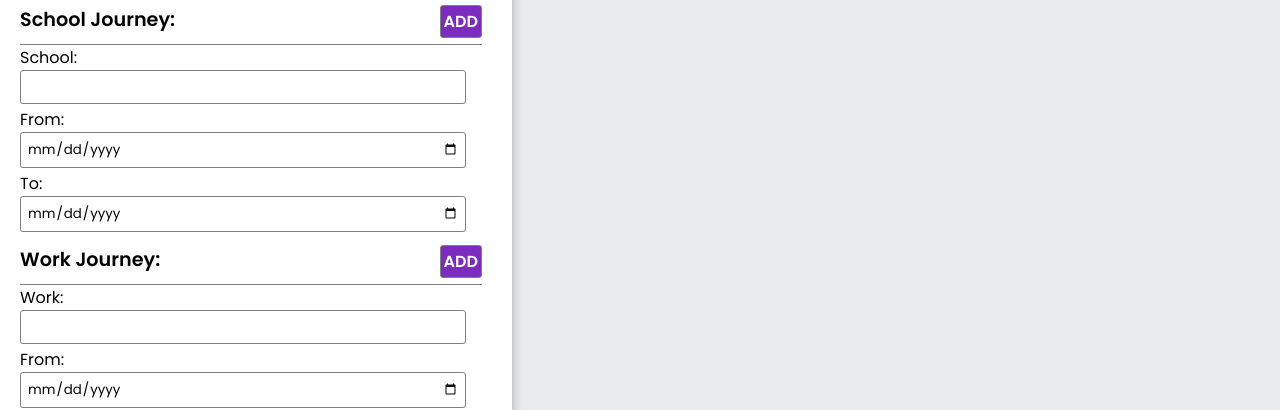
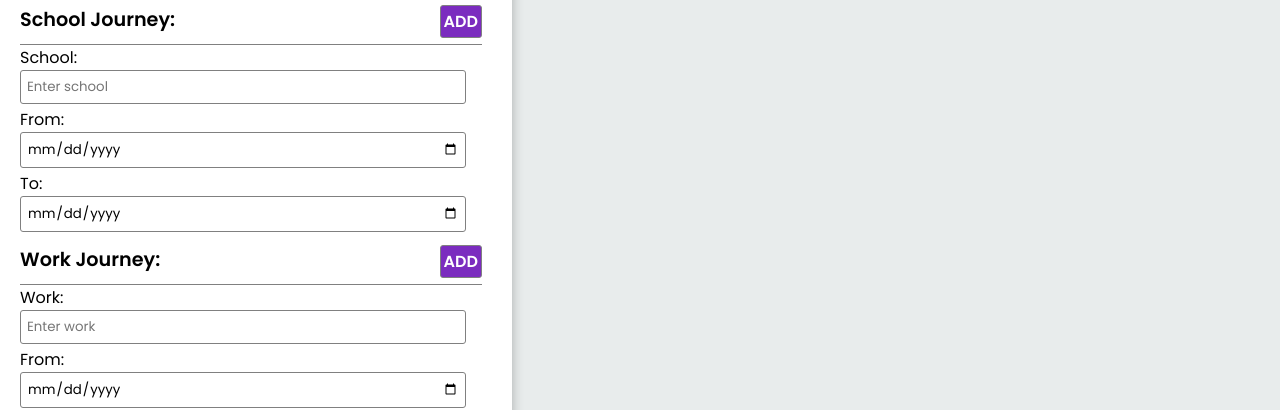
Before and after one commit to Kili196/CV-Generator, a React (Vite) app: page / in a window 1280 px wide. Shown: the part 352-762 px from the top of the page. Built offline with nearby package versions, Linux system fonts and the light colour scheme.

Commit message:
added placeholder to InputBlock

```diff
--- a/src/components/FormView.jsx
+++ b/src/components/FormView.jsx
@@ -60,9 +60,17 @@ const FormView = ({ user, setUser }) => {
             objectChange="phonenumber"
           />
 
-          <InputBlock heading={"School Journey:"} subheading={"School"} />
+          <InputBlock
+            heading={"School Journey:"}
+            subheading={"School"}
+            placeholder={"Enter school"}
+          />
 
-          <InputBlock heading={"Work Journey:"} subheading={"Work"} />
+          <InputBlock
+            heading={"Work Journey:"}
+            subheading={"Work"}
+            placeholder={"Enter work"}
+          />
         </div>
 
         <button type="submit" onClick={handleEvent}>
--- a/src/components/InputBlock.jsx
+++ b/src/components/InputBlock.jsx
@@ -2,7 +2,7 @@ import { useState } from "react";
 import FormHeadline from "./FormHeadline";
 import DoubleInputField from "./InputFIelds/DoubleInputField";
 
-const InputBlock = ({ heading, subheading }) => {
+const InputBlock = ({ heading, subheading, placeholder }) => {
   const [doubleInputs, setDoubleInputs] = useState([]);
 
   return (
@@ -14,7 +14,7 @@ const InputBlock = ({ heading, subheading }) => {
         subheading={subheading}
       />
       <div className="scrollable padding-right-1em">
-        <DoubleInputField subheading={subheading} />
+        <DoubleInputField subheading={subheading} placeholder={placeholder} />
         {doubleInputs}
       </div>
     </div>
--- a/src/components/InputFIelds/DoubleInputField.jsx
+++ b/src/components/InputFIelds/DoubleInputField.jsx
@@ -1,9 +1,9 @@
-const DoubleInputField = ({ subheading }) => {
+const DoubleInputField = ({ subheading, placeholder }) => {
   return (
     <div className="input-pair">
       <div>
         <label> {subheading}: </label>
-        <input type="text" required />
+        <input type="text" required placeholder={placeholder} />
       </div>
       <div>
         <label> From: </label>
```
